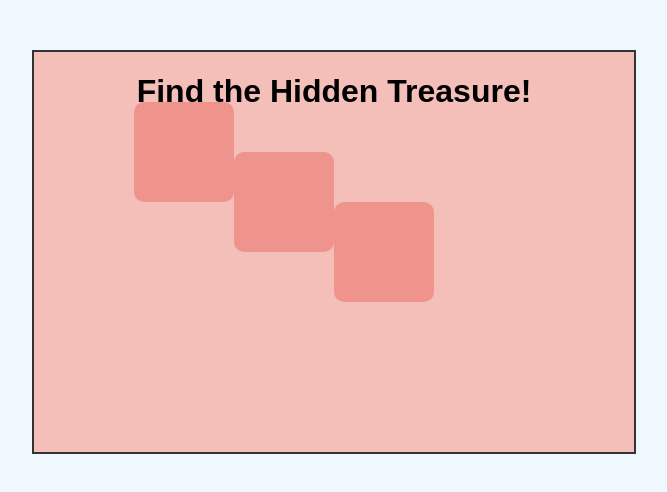
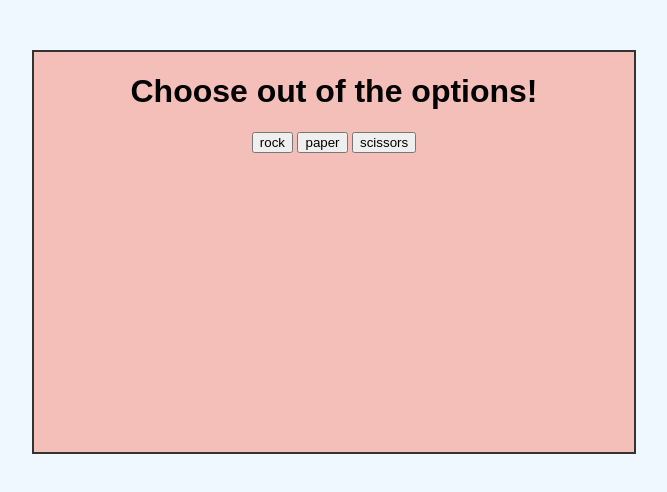
Before and after one commit to yz-huo/yz-huo.github.io, a plain HTML site: page index.html in a window 1280 px wide. Shown: the whole page, without its empty margins (306-973 px from the left). Drawn offline with Linux system fonts and the light colour scheme.

Commit message:
Update index.html

```diff
--- a/index.html
+++ b/index.html
@@ -3,16 +3,17 @@
 <head>
     <meta charset="UTF-8">
     <meta name="viewport" content="width=device-width, initial-scale=1.0">
-    <title>Point and Click Game</title>
+    <title>Rock Paper & Scissors Game</title>
     <link rel="stylesheet" href="style.css">
 </head>
 <body>
     <div id="game">
-        <h1>Find the Hidden Treasure!</h1>
-        <div class="clickable" id="box1"></div>
-        <div class="clickable" id="box2"></div>
-        <div class="clickable" id="box3"></div>
+        <h1>Choose out of the options!</h1>
+        <button id="rock">rock</button>
+        <button id="paper">paper</button>
+        <button id="scissors">scissors</button>
     </div>
+    <div id="results"></div>
     <script src="script.js"></script>
 </body>
 </html>
```
